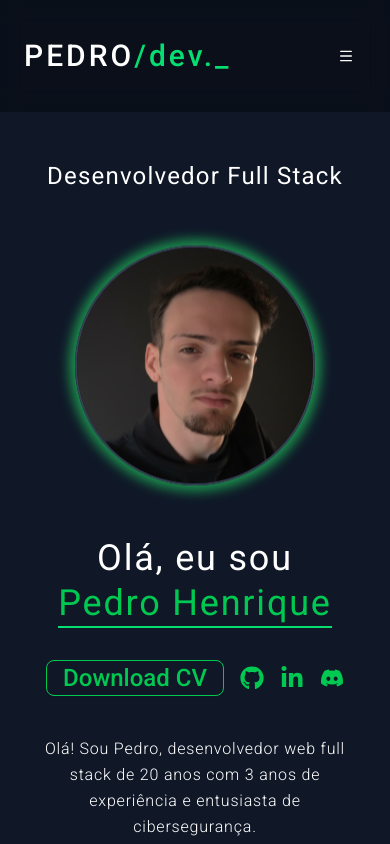
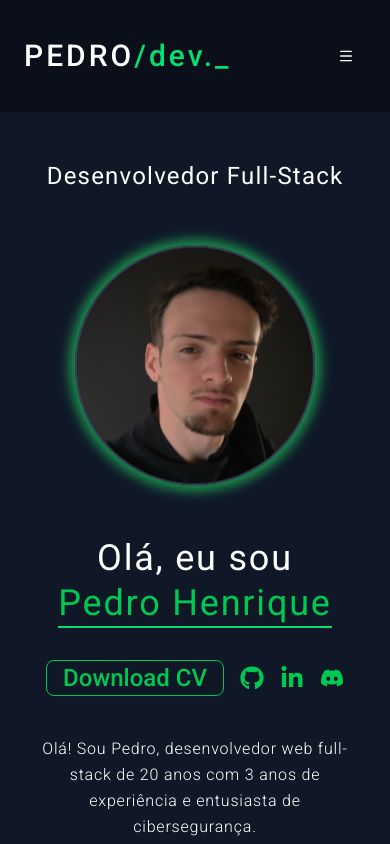
Before and after one commit to krigerofc/My-portfolio, a Next.js app: page / in a window 390 px wide. Shown: the top 844 px of the page. Built offline with nearby package versions, Linux system fonts and the light colour scheme.

Commit message:
Update header.tsx

```diff
--- a/components/header.tsx
+++ b/components/header.tsx
@@ -28,7 +28,7 @@ export default function Header() {
       <div className="md:hidden w-full h-full flex flex-col items-center justify-start text-center px-6 pt-10 gap-4 overflow-y-auto my-30">
 
         <p className="tracking-wider text-2xl md:text-3xl text-white mb-14">
-          Desenvolvedor Full Stack
+          Desenvolvedor Full-Stack
         </p>
 
         <Avatar className="animate-float size-60 sm:size-72 border-2 border-gray-700 shadow-[0_0_12px_6px_rgba(34,197,94,0.7)]">
@@ -70,7 +70,7 @@ export default function Header() {
 
         <div className="mt-6 text-white max-w-[600px] flex flex-col items-center px-2 space-y-4">
           <p className="tracking-wider font-light text-base sm:text-lg leading-relaxed">
-            Olá! Sou Pedro, desenvolvedor web full stack de {age} anos com {WorkAge} anos de experiência e entusiasta de cibersegurança.
+            Olá! Sou Pedro, desenvolvedor web full-stack de {age} anos com {WorkAge} anos de experiência e entusiasta de cibersegurança.
           </p>
 
           <p className="tracking-wider font-light text-base sm:text-lg leading-relaxed">
@@ -83,7 +83,7 @@ export default function Header() {
       <div className="hidden md:flex w-full h-full flex-row items-center justify-center text-left px-6 md:px-20 gap-20 lg:my-10">
 
         <div className="text-white max-w-[1000px] flex flex-col items-start">
-          <p className="tracking-wider text-2xl md:text-3xl">Desenvolvedor Full Stack</p>
+          <p className="tracking-wider text-2xl md:text-3xl">Desenvolvedor Full-Stack</p>
 
           <div className="text-5xl md:text-8xl tracking-wider leading-tight mt-4">
             <h1>Prazer, eu sou</h1>
@@ -93,7 +93,7 @@ export default function Header() {
           </div>
 
           <p className="mt-8 tracking-wider font-light text-base sm:text-lg leading-relaxed">
-            Olá! Sou Pedro, desenvolvedor web full stack de {age} anos com {WorkAge} anos de experiência e apaixonado por cibersegurança.
+            Olá! Sou Pedro, desenvolvedor web full-stack de {age} anos com {WorkAge} anos de experiência e apaixonado por cibersegurança.
           </p>
 
           <p className="mt-4 tracking-wider font-light text-base sm:text-lg leading-relaxed">
```
